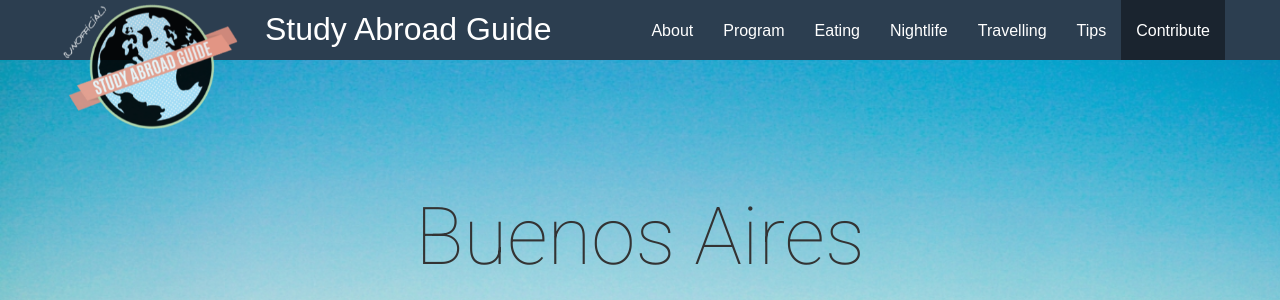
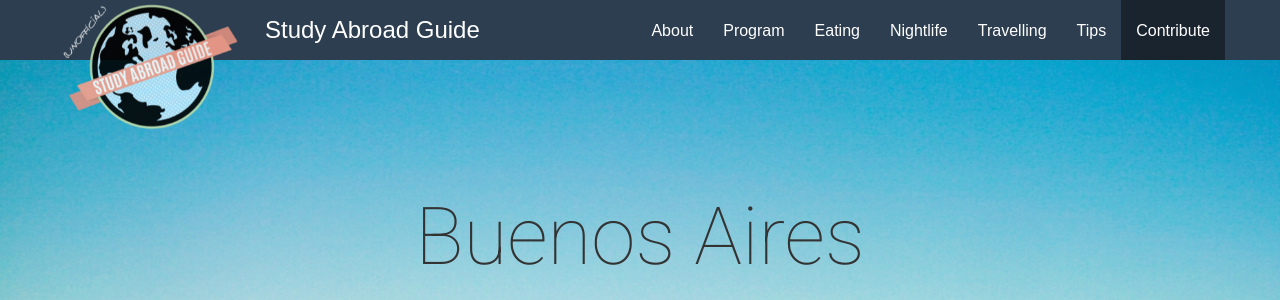
Before and after one commit to nuasg/studyabroadguide, a PHP site: page /buenos-aires.html in a window 1280 px wide. Shown: the top 300 px of the page. Run offline with PHP 8.4, Linux system fonts and the light colour scheme; some libraries are stand-ins or nearby versions.

Commit message:
Minor style change

```diff
--- a/css/base.css
+++ b/css/base.css
@@ -43,7 +43,7 @@ h2 {
 
 
 .navbar-brand {
-    font-size: 2.0em;
+    font-size: 1.5em;
 }
 
 #program h1 { color: Orange; }
--- a/js/index.js
+++ b/js/index.js
@@ -21,7 +21,7 @@ $(function() {
 // Highlight the top nav as scrolling occurs
 $('body').scrollspy({
     target: '.navbar-fixed-top'
-})
+});
 
 var programs = {};
 
```
